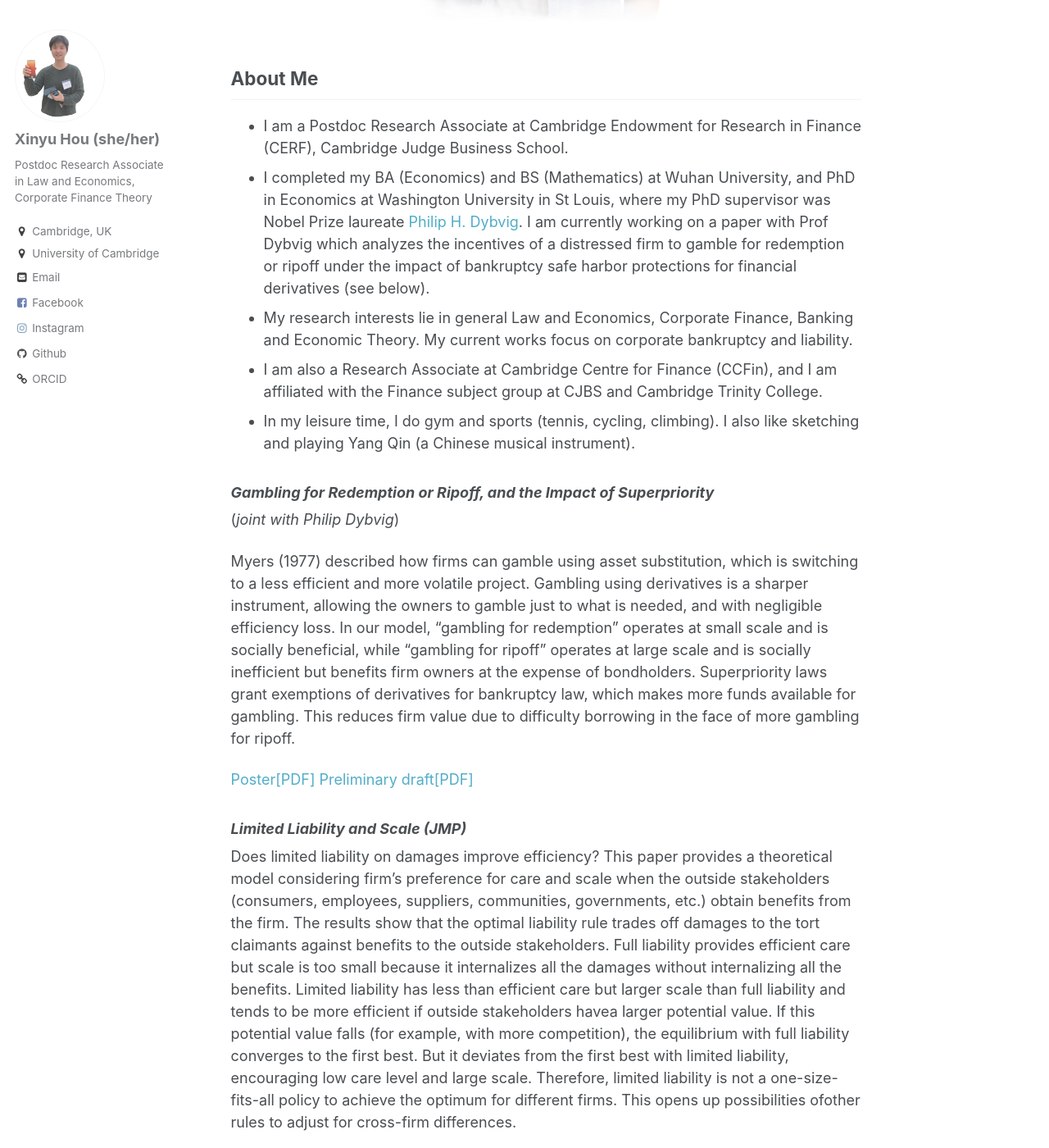
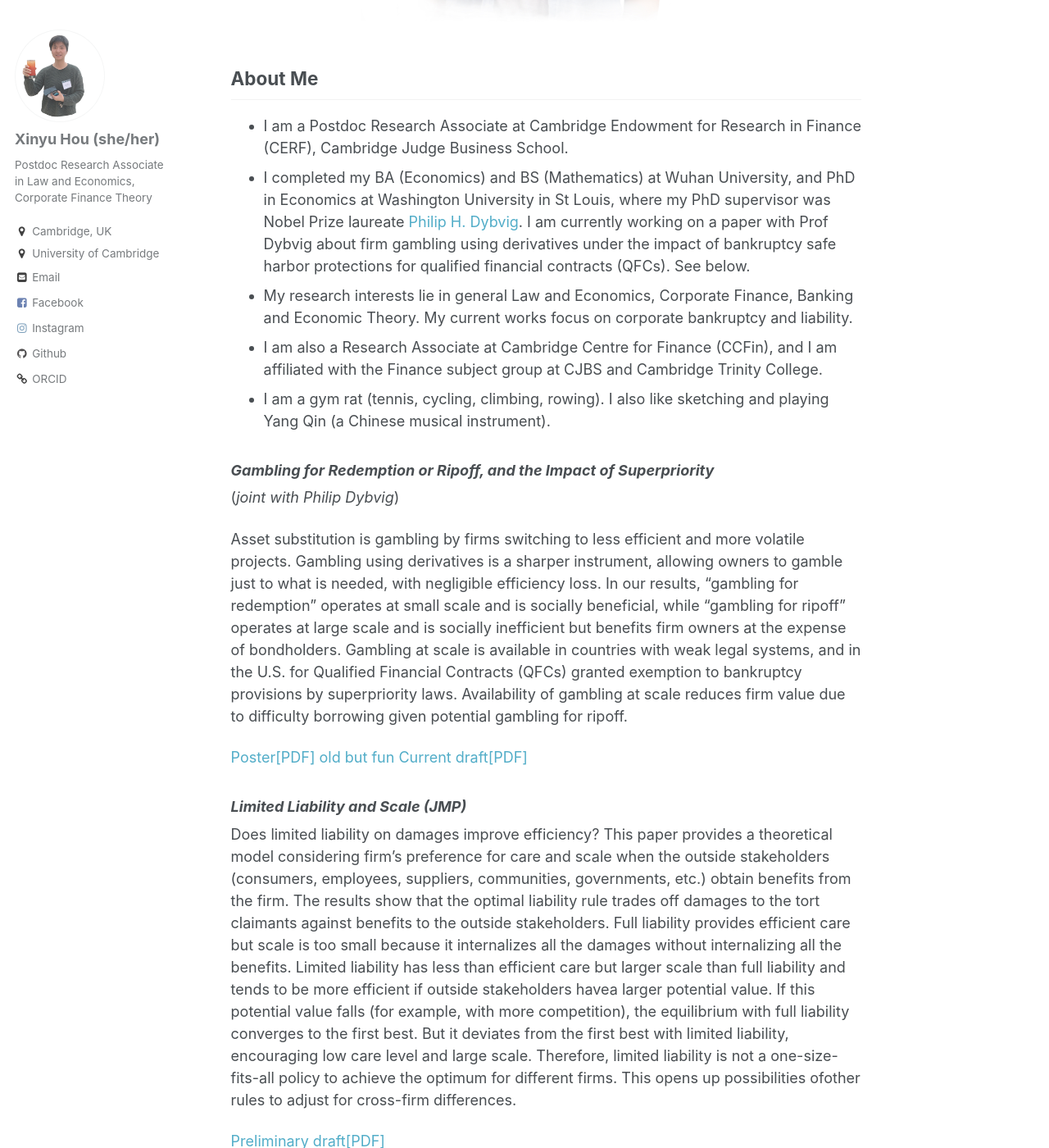
Before and after one commit to xinyuhou94/xinyuhou94.github.io, a Jekyll site: the page built from _pages/about.md, in a window 1280 px wide and 1400 px high, scrolled down 530 px. Shown: the whole window at 82% size. Built offline with Jekyll 4.4.1, drawn with Linux system fonts in a browser that asks for light colours; some of the changed text lies outside the part shown.

Commit message:
Update about.md

```diff
--- a/_pages/about.md
+++ b/_pages/about.md
@@ -14,21 +14,21 @@ redirect_from:
 
 ## About Me ##
 * I am a Postdoc Research Associate at Cambridge Endowment for Research in Finance (CERF), Cambridge Judge Business School.
-* I completed my BA (Economics) and BS (Mathematics) at Wuhan University, and PhD in Economics at Washington University in St Louis, where my PhD supervisor was Nobel Prize laureate [Philip H. Dybvig](https://dybfin.wustl.edu/). I am currently working on a paper with Prof Dybvig which analyzes the incentives of a distressed firm to gamble for redemption or ripoff under the impact of bankruptcy safe harbor protections for financial derivatives (see below).
+* I completed my BA (Economics) and BS (Mathematics) at Wuhan University, and PhD in Economics at Washington University in St Louis, where my PhD supervisor was Nobel Prize laureate [Philip H. Dybvig](https://dybfin.wustl.edu/). I am currently working on a paper with Prof Dybvig about firm gambling using derivatives under the impact of bankruptcy safe harbor protections for qualified financial contracts (QFCs). See below.
 * My research interests lie in general Law and Economics, Corporate Finance, Banking and Economic Theory. My current works focus on corporate bankruptcy and liability.
 * I am also a Research Associate at Cambridge Centre for Finance (CCFin), and I am affiliated with the Finance subject group at CJBS and Cambridge Trinity College.
-* In my leisure time, I do gym and sports (tennis, cycling, climbing). I also like sketching and playing Yang Qin (a Chinese musical instrument).
+* I am a gym rat (tennis, cycling, climbing, rowing). I also like sketching and playing Yang Qin (a Chinese musical instrument).
 
 ### _Gambling for Redemption or Ripoff, and the Impact of Superpriority_
 (_joint with Philip Dybvig_)
 
-Myers (1977) described how firms can gamble using asset substitution, which is switching to a less efficient and more volatile project. Gambling using derivatives is a sharper instrument, allowing the owners to gamble just to what is needed, and with negligible efficiency loss.  In our model, "gambling for redemption" operates at small scale and is socially beneficial, while "gambling for ripoff" operates at large scale and is socially inefficient but benefits firm owners at the expense of bondholders. Superpriority laws grant exemptions of derivatives for bankruptcy law, which makes more funds available for gambling.  This reduces firm value due to difficulty borrowing in the face of more gambling for ripoff.
+Asset substitution is gambling by firms switching to less efficient and more volatile projects. Gambling using derivatives is a sharper instrument, allowing owners to gamble just to what is needed, with negligible efficiency loss. In our results, “gambling for redemption” operates at small scale and is socially beneficial, while “gambling for ripoff” operates at large scale and is socially inefficient but benefits firm owners at the expense of bondholders. Gambling at scale is available in countries with weak legal systems, and in the U.S. for Qualified Financial Contracts (QFCs) granted exemption to bankruptcy provisions by superpriority laws. Availability of gambling at scale reduces firm value due to difficulty borrowing given potential gambling for ripoff.
 
 
 
-[Poster[PDF]](http://xinyuhou94.github.io/files/GRRsp_poster.pdf)
+[Poster[PDF] old but fun](http://xinyuhou94.github.io/files/GRRsp_poster.pdf)
 <!-- <embed src="http://xinyuhou94.github.io/files/GRRsp_poster.pdf" width="650" height="1800" type='application/pdf'> -->
-[Preliminary draft[PDF]](http://xinyuhou94.github.io/files/GRRsp230505.pdf)
+[Current draft[PDF]](http://xinyuhou94.github.io/files/GRRsp230505.pdf)
 <!-- <embed src="http://xinyuhou94.github.io/files/GRRsp230505.pdf" width="650" height="1800" type='application/pdf'> -->
 
 
@@ -46,3 +46,6 @@ Guanxi (relationship-building in China) has a mixed reputation. It can be used t
 
 [Draft[PDF]](http://xinyuhou94.github.io/files/GuanxiTransfer_20201006.pdf)
 <!-- <embed src="http://xinyuhou94.github.io/files/GuanxiTransfer_20201006.pdf" width="650" height="1800" type='application/pdf'> -->
+
+
+###  _Working in progress: How Deep is Your Pocket?_
```
